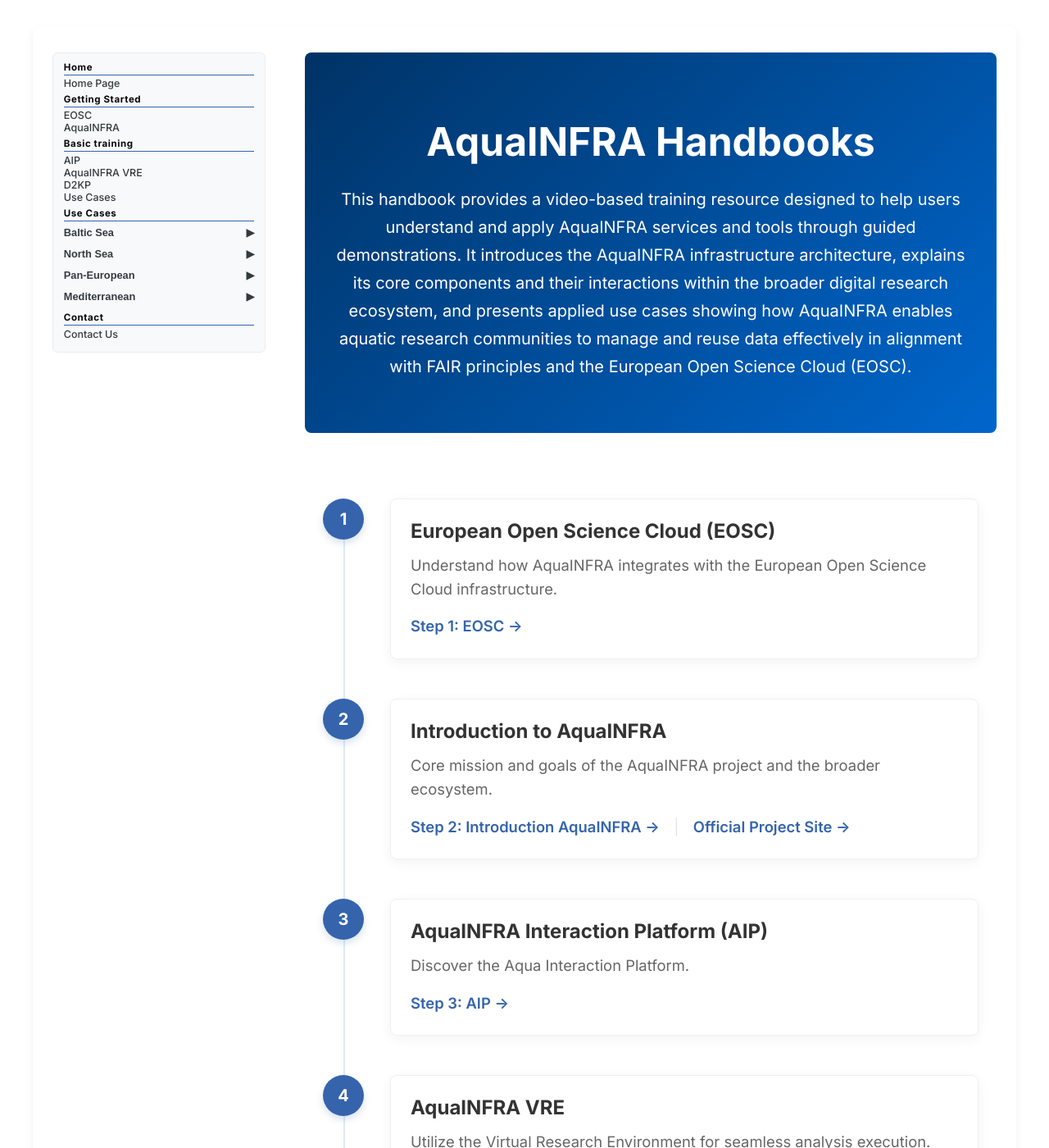
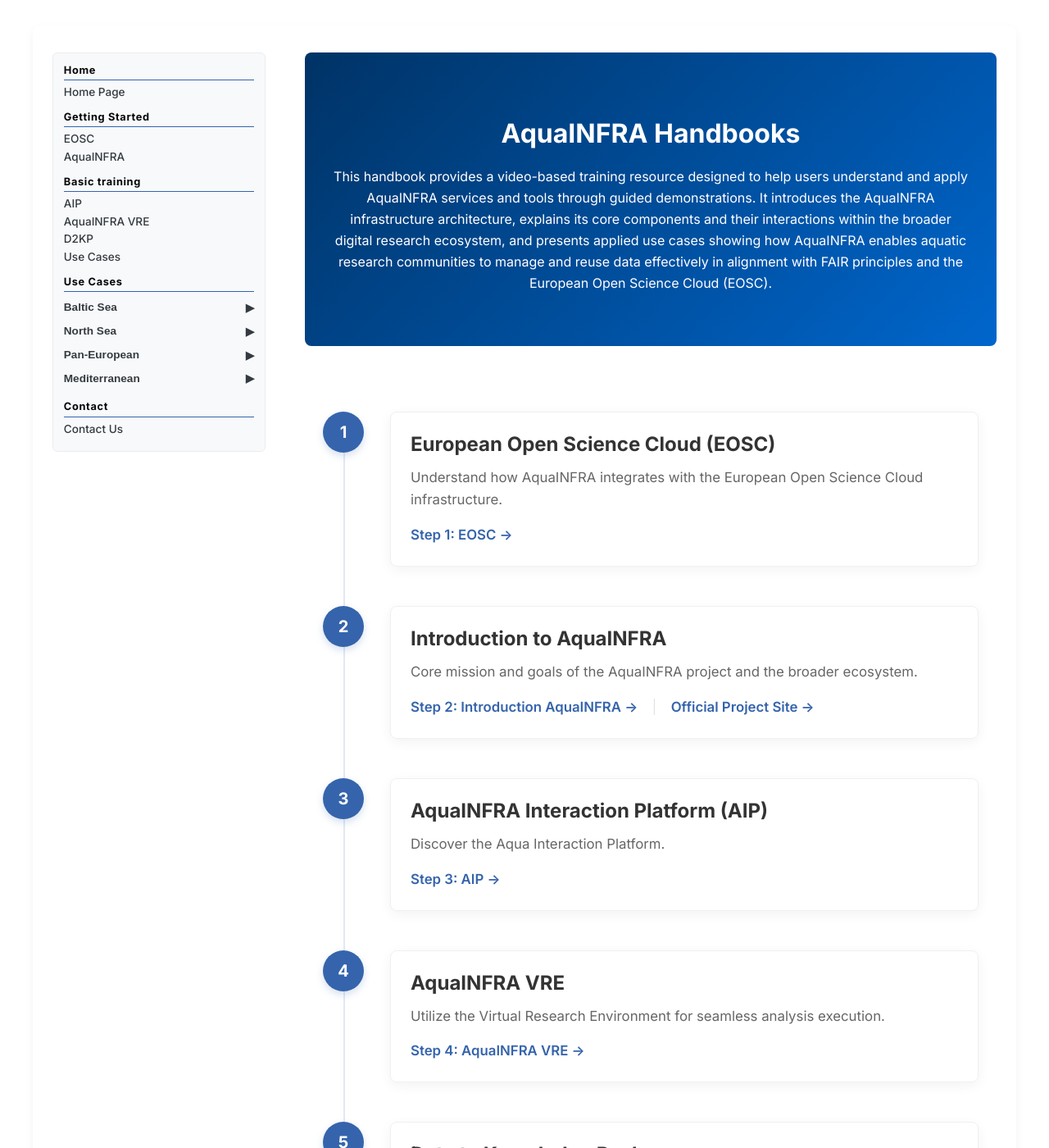
Before and after one commit to Mehrad1994/AquaINFRA_Training_Handbooks, a Jekyll site: the page built from docs/index.md, in a window 1280 px wide and 1400 px high. Shown: the whole window at 82% size. Built offline with Jekyll 4.4.1, drawn with Linux system fonts in a browser that asks for light colours.

Commit message:
font updated

```diff
--- a/docs/assets/css/sidebar.css
+++ b/docs/assets/css/sidebar.css
@@ -1,26 +1,30 @@
 .page-sidebar {
-    padding: 0.6rem;
+    padding: 0.8rem;
     scrollbar-width: thin;
     scrollbar-color: var(--gray-200) transparent;
 }
 
 .page-sidebar::-webkit-scrollbar {
-    display: none;
+    width: 6px;
+}
+
+.page-sidebar::-webkit-scrollbar-thumb {
+    background-color: var(--gray-200);
+    border-radius: 4px;
 }
 
 .sidebar__section {
-    margin-bottom: 0.3rem !important;
-    padding: 0 0.2rem !important;
+    margin-bottom: 0.8rem;
 }
 
 .sidebar__heading {
-    font-size: 0.72rem !important;
+    font-size: 0.8rem;
     color: var(--gray-900);
     letter-spacing: 0.05em;
-    margin-bottom: 0.2rem !important;
+    margin-bottom: 0.4rem;
     border-bottom: 1.5px solid var(--aqua-blue);
-    padding-bottom: 0.1rem !important;
-    margin-top: 0 !important;
+    padding-bottom: 0.2rem;
+    margin-top: 0;
     font-weight: 700;
 }
 
@@ -31,19 +35,19 @@
 }
 
 .sidebar__list li {
-    margin-bottom: 0.05rem !important;
+    margin-bottom: 0.25rem;
 }
 
 .sidebar__link {
     color: var(--gray-800);
-    font-size: 0.78rem !important;
+    font-size: 0.85rem;
     font-weight: 500;
     display: flex;
     align-items: center;
-    gap: 0.2rem;
+    gap: 0.4rem;
     transition: all 0.2s ease;
     text-decoration: none;
-    line-height: 1.15 !important;
+    line-height: 1.3;
 }
 
 .sidebar__link:hover {
@@ -58,16 +62,20 @@
 }
 
 /* Accordion Specific */
+.sidebar__region {
+    margin-bottom: 0.1rem;
+}
+
 .region-accordion {
     border: none;
     background: transparent;
     width: 100%;
-    padding: 0.15rem 0;
+    padding: 0.3rem 0;
     display: flex;
     justify-content: space-between;
     align-items: center;
     cursor: pointer;
-    font-size: 0.8rem;
+    font-size: 0.85rem;
     font-weight: 600;
     color: var(--gray-800);
     transition: color 0.2s;
@@ -90,5 +98,5 @@
     padding-left: 0.6rem;
     border-left: 1px solid var(--gray-200);
     margin-left: 0.2rem;
-    margin-top: 0.25rem;
+    margin-top: 0.1rem;
 }
--- a/docs/assets/css/style.css
+++ b/docs/assets/css/style.css
@@ -54,7 +54,7 @@ body {
     flex-direction: column;
     min-height: 100vh;
     font-size: 1rem;
-    font-size: clamp(1rem, 0.95rem + 0.25vw, 1.15rem);
+    font-size: clamp(0.95rem, 0.9rem + 0.2vw, 1.05rem);
 }
 
 h1,
@@ -505,20 +505,20 @@ img {
 /* Sidebar Styles */
 .page-sidebar {
     background: var(--gray-100);
-    padding: 0.6rem;
+    padding: 0.8rem;
     border-radius: 6px;
     border: 1px solid var(--gray-200);
     position: sticky;
-    top: 1.5rem;
+    top: 2rem;
     height: fit-content;
-    max-height: calc(100vh - 3rem);
+    max-height: calc(100vh - 4rem);
     overflow-y: auto;
     scrollbar-width: thin;
     scrollbar-color: var(--gray-200) transparent;
 }
 
 .sidebar__section {
-    margin-bottom: 0.3rem !important;
+    margin-bottom: 0.8rem;
 }
 
 .sidebar__section:last-child {
@@ -526,21 +526,21 @@ img {
 }
 
 .sidebar__heading {
-    font-size: 0.72rem !important;
+    font-size: 0.8rem;
     color: var(--gray-900);
     letter-spacing: 0.05em;
-    margin-bottom: 0.2rem !important;
+    margin-bottom: 0.4rem;
     border-bottom: 1.5px solid var(--aqua-blue);
-    padding-bottom: 0.1rem !important;
-    margin-top: 0 !important;
+    padding-bottom: 0.2rem;
+    margin-top: 0;
     font-weight: 700;
 }
 
 .sidebar__text {
-    font-size: 0.75rem !important;
+    font-size: 0.78rem;
     color: var(--gray-600);
-    margin-bottom: 0.2rem !important;
-    line-height: 1.15;
+    margin-bottom: 0.3rem;
+    line-height: 1.25;
 }
 
 .sidebar__list {
@@ -550,17 +550,17 @@ img {
 }
 
 .sidebar__list li {
-    margin-bottom: 0.05rem !important;
+    margin-bottom: 0.25rem;
 }
 
 .sidebar__link {
     display: block;
     color: var(--gray-800);
-    font-size: 0.78rem !important;
+    font-size: 0.85rem;
     text-decoration: none;
     transition: all 0.2s ease;
     font-weight: 500;
-    line-height: 1.15 !important;
+    line-height: 1.3;
 }
 
 .sidebar__link:hover {
@@ -570,7 +570,7 @@ img {
 }
 
 .sidebar__region {
-    margin-bottom: 0.15rem !important;
+    margin-bottom: 0.1rem;
 }
 
 .sidebar__region-title {
@@ -578,7 +578,7 @@ img {
     font-weight: 600;
     color: rgb(7, 6, 8);
     margin-bottom: 0;
-    font-size: 0.8rem;
+    font-size: 0.85rem;
 }
 
 /* Content Area */
--- a/docs/assets/css/theme.css
+++ b/docs/assets/css/theme.css
@@ -271,16 +271,16 @@
 }
 
 .hero-title {
-    font-size: 48px;
+    font-size: 32px;
     font-weight: 700;
-    margin-bottom: 16px;
+    margin-bottom: 12px;
     color: white;
     line-height: 1.2;
 }
 
 .hero-subtitle {
-    font-size: 20px;
-    line-height: 34px;
+    font-size: 16px;
+    line-height: 26px;
     max-width: 850px;
     margin: 0 auto;
     color: white;
```
